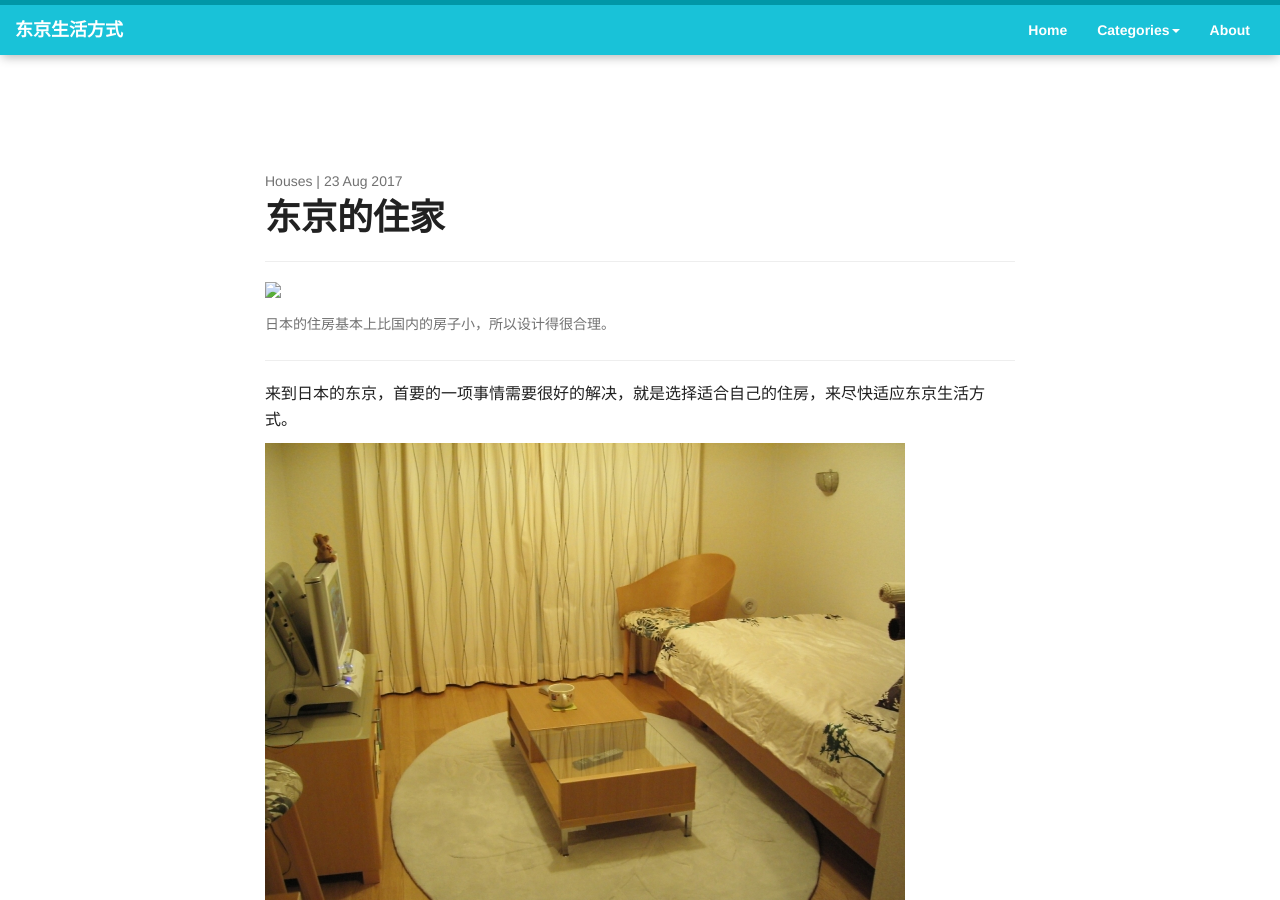
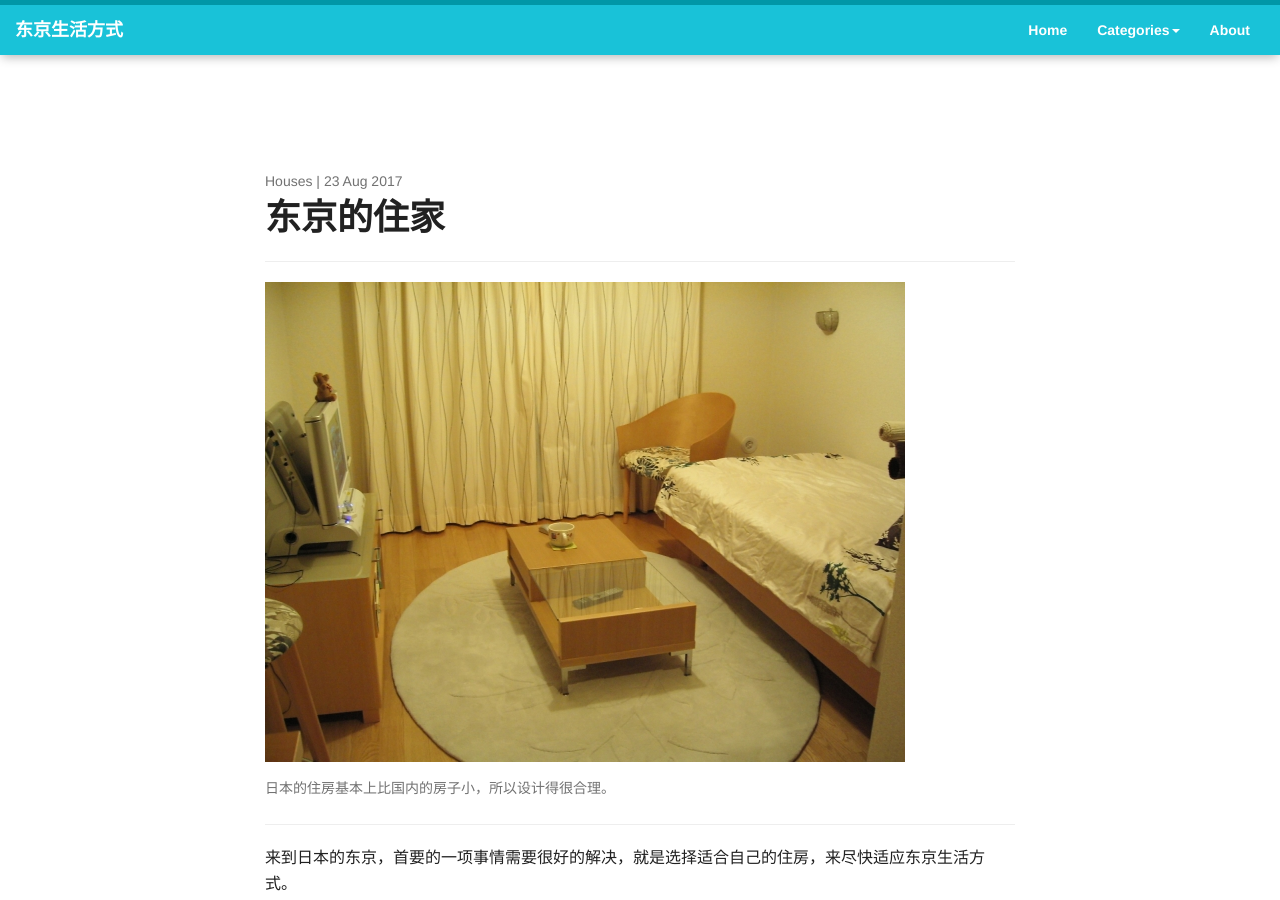
Before and after one commit to yamadagenki/tokyo-lifestyle, a Jekyll site: the page built from _posts/2016-01-01-running-barefoot.markdown, in a window 1280 px wide and 900 px high. Built offline with Jekyll 4.4.1, drawn with Linux system fonts in a browser that asks for light colours; nearby versions of some CDN libraries.

Commit message:
add: contents 2017年 8月23日 水曜日 15時29分09秒 JST

```diff
--- a/_layouts/post.html
+++ b/_layouts/post.html
@@ -8,7 +8,7 @@ layout: default
   <span class="meta">{{ page.categories }} | {{ page.date | date_to_string }}</span>
   <h1 class="post-title">{{ page.title }}</h1>
   <hr>
-  <img src='{{ "/assets/images/" | prepend: site.baseurl | append : page.thumbnail}}' class='img-responsive'>
+  <img src='{{ site.url }}{{page.thumbnail}}' class='img-responsive'>
   {% if page.caption %}<p class="caption">{{ page.caption }}</p>{% endif %}
   <hr>
 
--- a/_posts/2016-01-01-running-barefoot.markdown
+++ b/_posts/2016-01-01-running-barefoot.markdown
@@ -10,8 +10,6 @@ caption: 日本的住房基本上比国内的房子小，所以设计得很合
 
 来到日本的东京，首要的一项事情需要很好的解决，就是选择适合自己的住房，来尽快适应东京生活方式。
 
-![1K 房子]({{ site.url }}/assets/img/thumbnails/houses/20170823.jpg)
-
 日本的住房，设计得很合理。在大都市里，一般考虑即实用、又舒适的，首选一室一厅。即日语称1DK或是1K。它们的建筑面积，大约在25～35平方米左右。
 
 当然，如果为了更节约开支，在早期的过渡时期，可以选择一室一卫，即一个房间再配卫生间及厨房。日语称1R（one room)。日本的房子，既可以买，也可以租。
```
Also changed, not shown: 1 other file.
